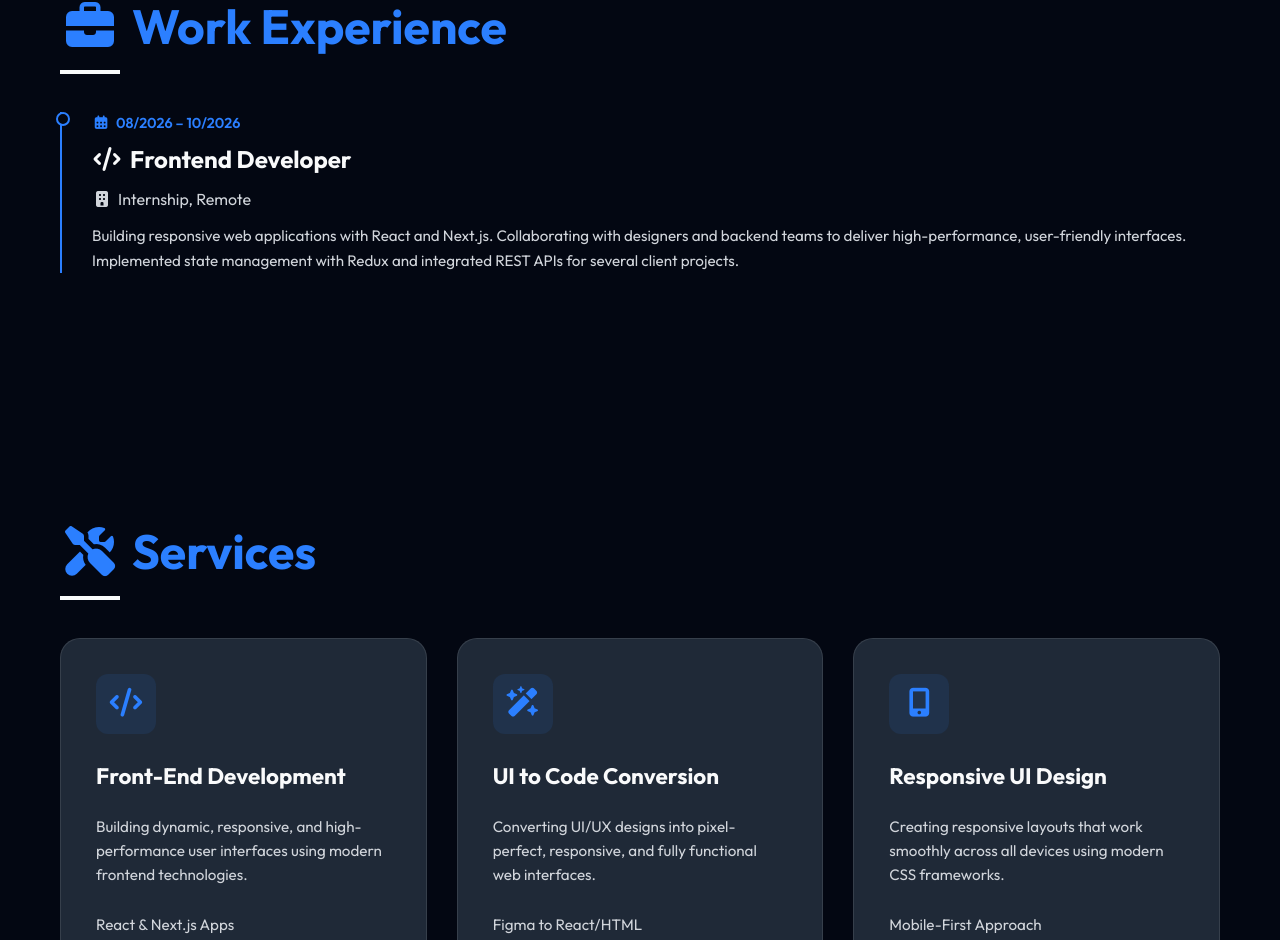
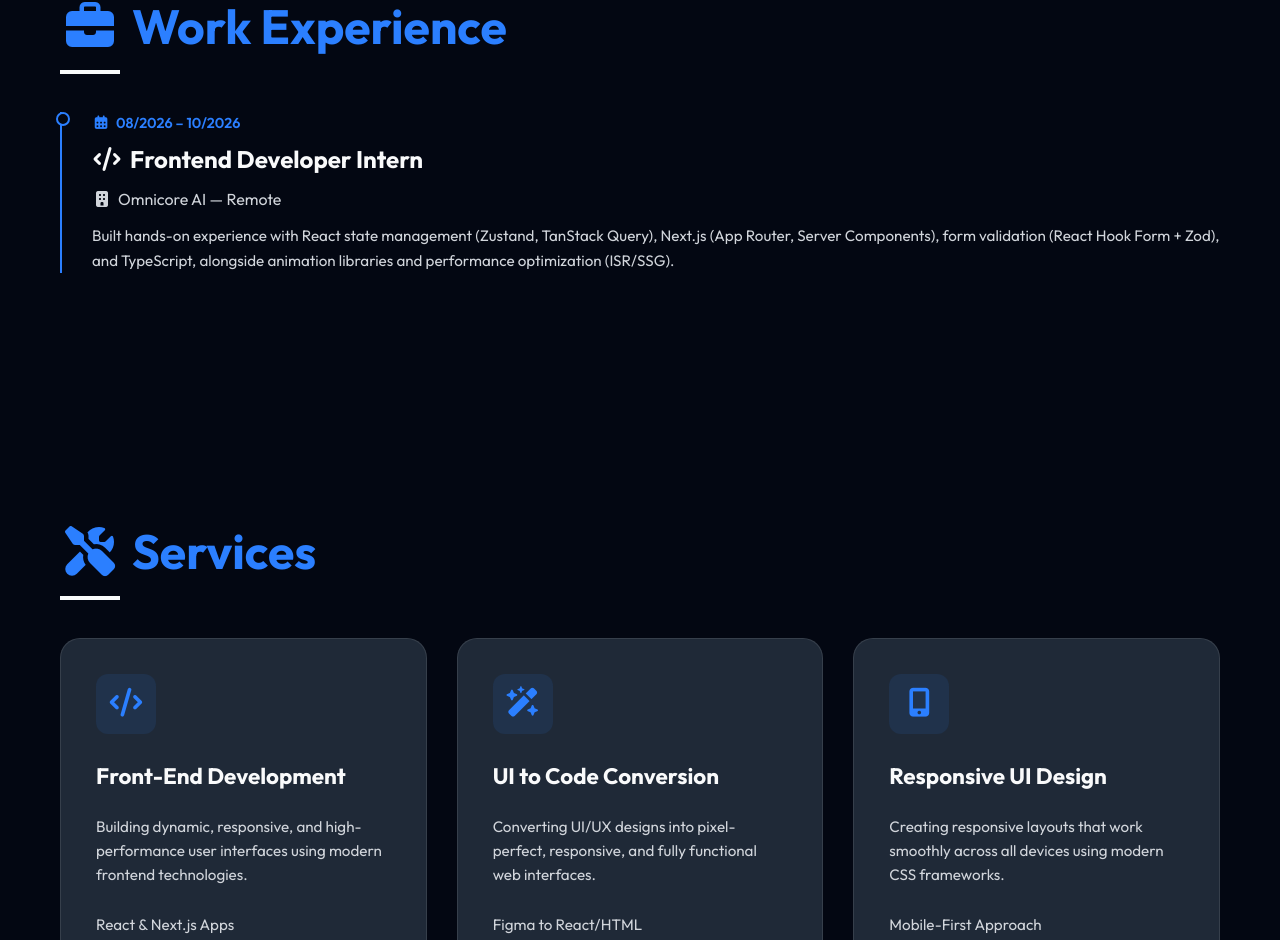
Before and after one commit to MohamedAbdalhalem/Mohamed-_Abdelhalem_portofolio, a React (Vite) app: page / in a window 1280 px wide. Shown: the part 4546-5486 px from the top of the page. Built offline with nearby package versions, Linux system fonts and the light colour scheme.

Commit message:
add one experince

```diff
--- a/src/components/WorkExperience.tsx
+++ b/src/components/WorkExperience.tsx
@@ -15,17 +15,14 @@ const WorkExperience = () => {
               </div>
               <div className="work-exp-title">
                 <i className="fa-solid fa-code" style={{ marginRight: '8px' }}></i>
-                Frontend Developer
+                Frontend Developer Intern
               </div>
               <div className="work-exp-company">
                 <i className="fa-solid fa-building" style={{ marginRight: '6px' }}></i>
-                Internship, Remote
+                Omnicore AI — Remote
               </div>
               <p className="work-exp-desc">
-                Building responsive web applications with React and Next.js. Collaborating with
-                designers and backend teams to deliver high-performance, user-friendly interfaces.
-                Implemented state management with Redux and integrated REST APIs for several client
-                projects.
+                Built hands-on experience with React state management (Zustand, TanStack Query), Next.js (App Router, Server Components), form validation (React Hook Form + Zod), and TypeScript, alongside animation libraries and performance optimization (ISR/SSG).
               </p>
             </div>
 
```
